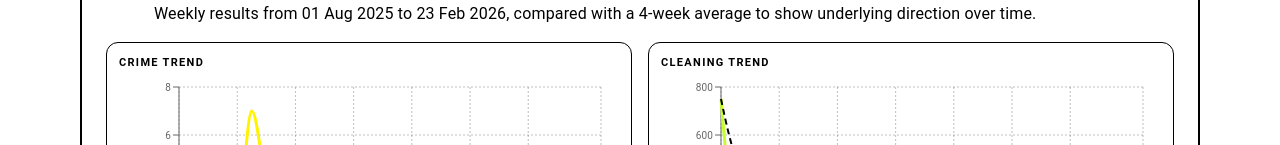
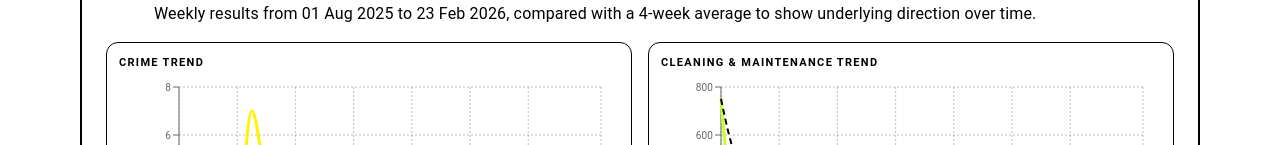
Before and after one commit to lgcid/cid-dashboard, a Next.js app: page / in a window 1280 px wide. Both pictures are taken after a click on the button "Trends". Shown: the part 570-715 px from the top of the page. Built offline with nearby package versions, Linux system fonts and the light colour scheme.

Commit message:
Small amendment to trends update

```diff
--- a/components/dashboard-client.tsx
+++ b/components/dashboard-client.tsx
@@ -1820,7 +1820,7 @@ export default function DashboardClient({ initialData }: Props) {
                 </div>
 
                 <div className="h-[300px] rounded-xl border border-black p-3">
-                  <p className="mb-2 text-[11px] font-semibold uppercase tracking-[0.12em]">Cleaning Trend</p>
+                  <p className="mb-2 text-[11px] font-semibold uppercase tracking-[0.12em]">Cleaning & Maintenance Trend</p>
                   <ResponsiveContainer width="100%" height="100%">
                     <LineChart data={trendSeries} margin={{ top: 8, right: 18, left: 0, bottom: 20 }}>
                       <CartesianGrid strokeDasharray="2 2" stroke="#000000" opacity={0.25} />
```
